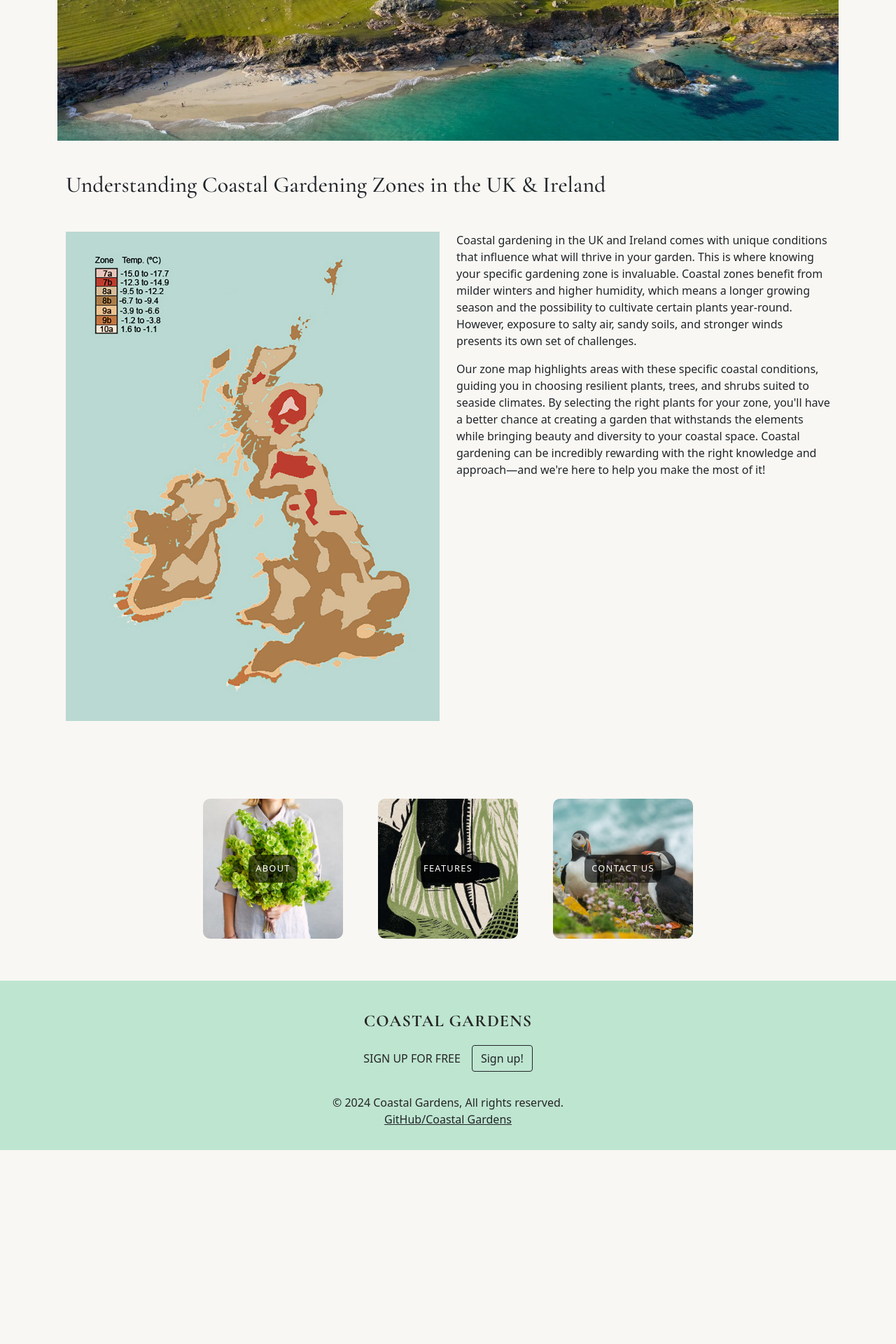
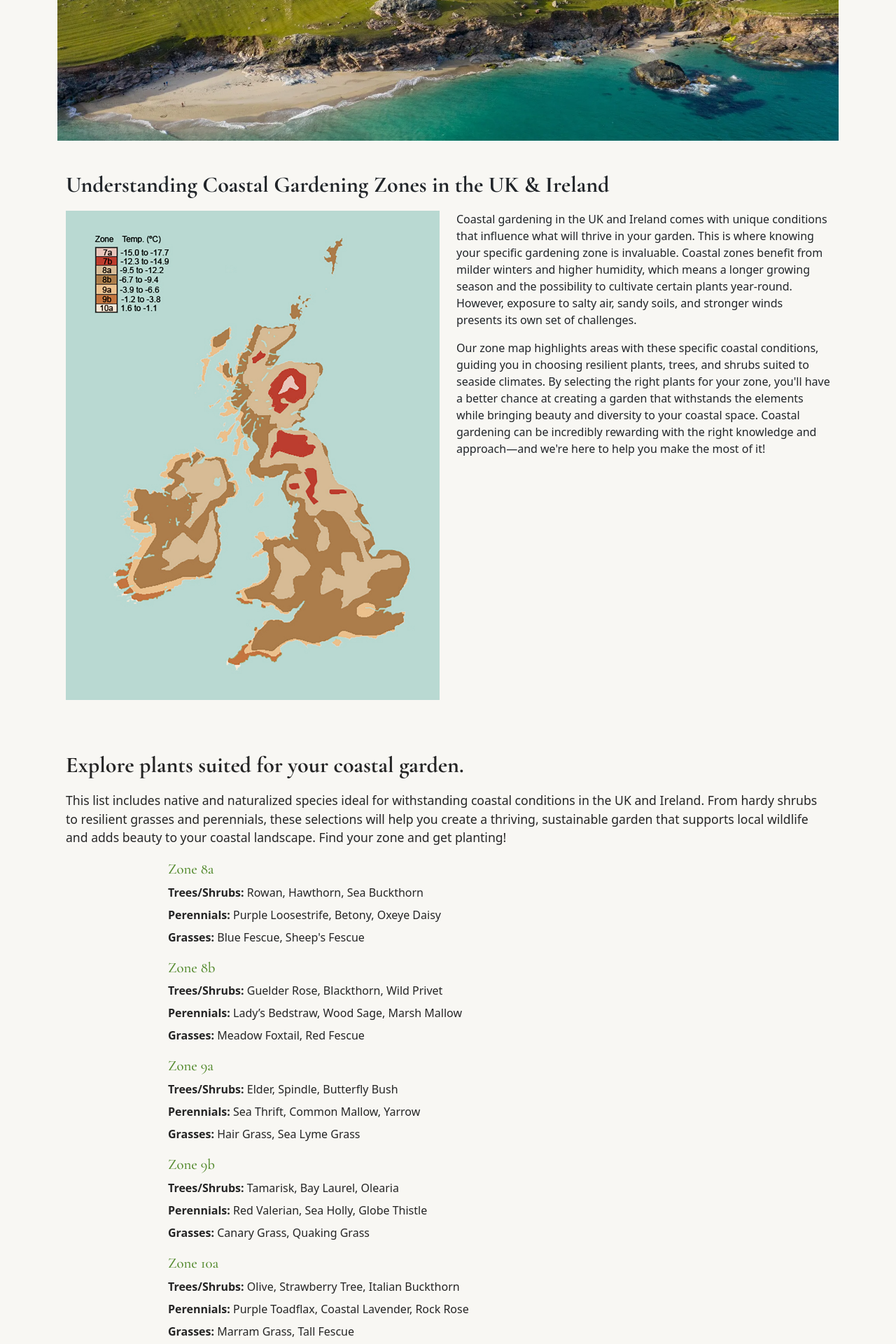
Before and after one commit to LemmenAid/coastal-gardens, a Django app: page /about/zone-map/ in a window 1280 px wide. Shown: the part 434-2354 px from the top of the page at 70% size. Before the commit the page ends 2077 px from the top, so only its background shows below. Run offline with Django 4.2, Linux system fonts and the light colour scheme.

Commit message:
Add plant list to zone_map page

```diff
--- a/about/templates/about/zone-map.html
+++ b/about/templates/about/zone-map.html
@@ -16,9 +16,7 @@
 
     <!-- Content and Zone Map -->
     <div class="container">
-        <div class="zone-title">
-            <h2>Understanding Coastal Gardening Zones in the UK & Ireland</h2>
-        </div>
+            <h2 class="zone-title">Understanding Coastal Gardening Zones in the UK & Ireland</h2>
 
         <div class="row mb-4 align-items-start">
             <div class="col-md-6">
@@ -39,6 +37,54 @@
                         gardening can be incredibly rewarding with the right knowledge and approach—and we're here to
                         help you make the most of it!</p>
 
+                </div>
+            </div>
+        </div>
+        <div class="row mb-4">
+            <div class="col-12">
+                <div class="zone-intro">
+                    <h2 class="zone-title">Explore plants suited for your coastal garden.</h2>
+                    <p> This list includes native and naturalized species ideal for withstanding coastal conditions
+                        in the UK and Ireland. From hardy shrubs to resilient grasses and perennials, these selections
+                        will help you create a thriving, sustainable garden that supports local wildlife and adds beauty
+                        to your coastal landscape. Find your zone and get planting!</p>
+                </div>
+
+                <div class="zone-list">
+                    <h3>Zone 8a</h3>
+                    <ul>
+                        <li><strong>Trees/Shrubs:</strong> Rowan, Hawthorn, Sea Buckthorn</li>
+                        <li><strong>Perennials:</strong> Purple Loosestrife, Betony, Oxeye Daisy</li>
+                        <li><strong>Grasses:</strong> Blue Fescue, Sheep's Fescue</li>
+                    </ul>
+
+                    <h3>Zone 8b</h3>
+                    <ul>
+                        <li><strong>Trees/Shrubs:</strong> Guelder Rose, Blackthorn, Wild Privet</li>
+                        <li><strong>Perennials:</strong> Lady’s Bedstraw, Wood Sage, Marsh Mallow</li>
+                        <li><strong>Grasses:</strong> Meadow Foxtail, Red Fescue</li>
+                    </ul>
+
+                    <h3>Zone 9a</h3>
+                    <ul>
+                        <li><strong>Trees/Shrubs:</strong> Elder, Spindle, Butterfly Bush</li>
+                        <li><strong>Perennials:</strong> Sea Thrift, Common Mallow, Yarrow</li>
+                        <li><strong>Grasses:</strong> Hair Grass, Sea Lyme Grass</li>
+                    </ul>
+
+                    <h3>Zone 9b</h3>
+                    <ul>
+                        <li><strong>Trees/Shrubs:</strong> Tamarisk, Bay Laurel, Olearia</li>
+                        <li><strong>Perennials:</strong> Red Valerian, Sea Holly, Globe Thistle</li>
+                        <li><strong>Grasses:</strong> Canary Grass, Quaking Grass</li>
+                    </ul>
+
+                    <h3>Zone 10a</h3>
+                    <ul>
+                        <li><strong>Trees/Shrubs:</strong> Olive, Strawberry Tree, Italian Buckthorn</li>
+                        <li><strong>Perennials:</strong> Purple Toadflax, Coastal Lavender, Rock Rose</li>
+                        <li><strong>Grasses:</strong> Marram Grass, Tall Fescue</li>
+                    </ul>
                 </div>
             </div>
         </div>
--- a/static/css/style.css
+++ b/static/css/style.css
@@ -306,9 +306,37 @@ body {
 
 .zone-title {
     padding-top: 20px;
-    padding-bottom: 40px;
+    padding-bottom: 10px;
     font-family: "Cormorant Garamond", serif;
     font-weight: 900;
+}
+
+.zone-intro {
+    font-size: 1.1em;
+    color: #252525;
+}
+
+.zone-list {
+    max-width: 800px;
+    margin: 0 auto;
+    color: #252525;
+}
+
+.zone-list h3 {
+    color: #558b2f;
+    font-family: "Cormorant Garamond", serif;
+    font-size: 1.3em;
+    margin-top: 20px;
+}
+
+.zone-list ul {
+    list-style-type: none;
+    padding-left: 0;
+}
+
+.zone-list li {
+    margin-bottom: 8px;
+    font-size: 1em;
 }
 
 
```
Also changed, not shown: 1 other file.
